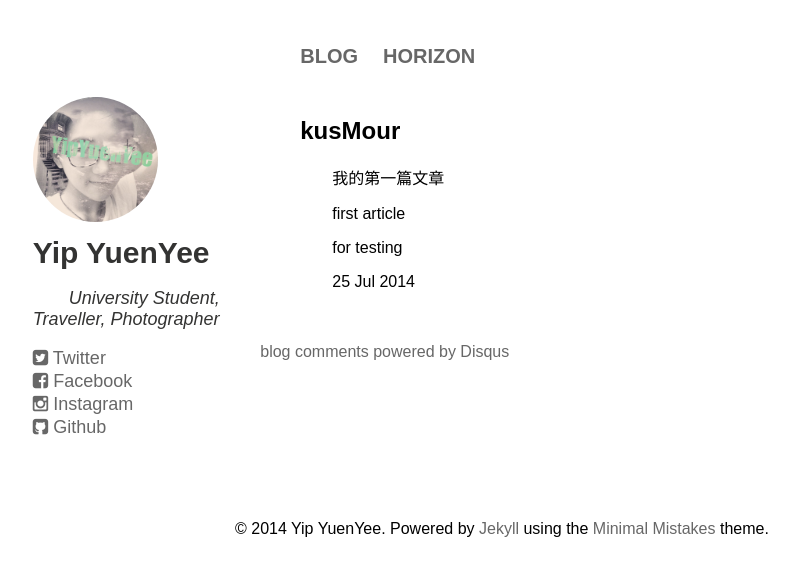
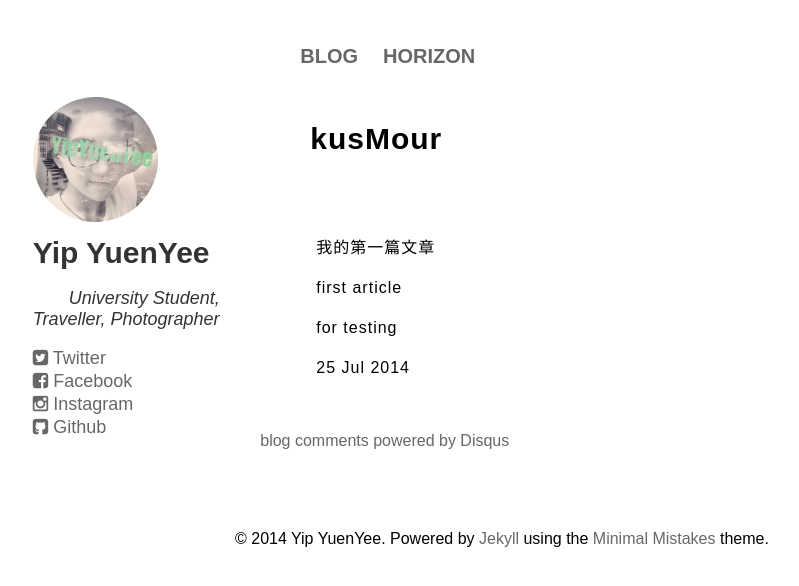
Before and after one commit to kusmour/blog_jekyll, a Jekyll site: the page built from _posts/2014-07-25-first-article.html, in a window 1280 px wide. Shown: the top 586 px of the page, without its empty margins (89-888 px from the left). Built offline with Jekyll 4.4.1, drawn with Linux system fonts in a browser that asks for light colours; some web fonts are replaced; comment, search, counter and statistics services are not loaded.

Commit message:
code highlight

```diff
--- a/_layouts/article.html
+++ b/_layouts/article.html
@@ -11,7 +11,7 @@
 		<meta http-equiv="Content-Type" content="text/html; charset=iso-8859-1" />
 
 		<link href="{{site.baseurl}}/style/homepage.css" type="text/css" rel="stylesheet" />
-
+		<link href="{{site.baseurl}}/style/article_page.css" type="text/css" rel="stylesheet" />
 		<link rel="stylesheet" href="{{site.baseurl}}/style/font-awesome/css/font-awesome.min.css">
 
 		<!-- link to your script file here -->
--- a/js/google-code-prettify/prettify_2.css
+++ b/js/google-code-prettify/prettify_2.css
@@ -28,6 +28,9 @@
 .prettyprint{background:#000;}
 li.L0, li.L1, li.L2, li.L3, li.L4, li.L5, li.L6, li.L7, li.L8, li.L9{color:#555;}
 li.L1, li.L3, li.L5, li.L7, li.L9{background:#111;}
+li {
+    list-style-type: decimal;
+}
 @media print {
     .str{color:#060;}
     .kwd{color:#006;font-weight:bold;}
```
